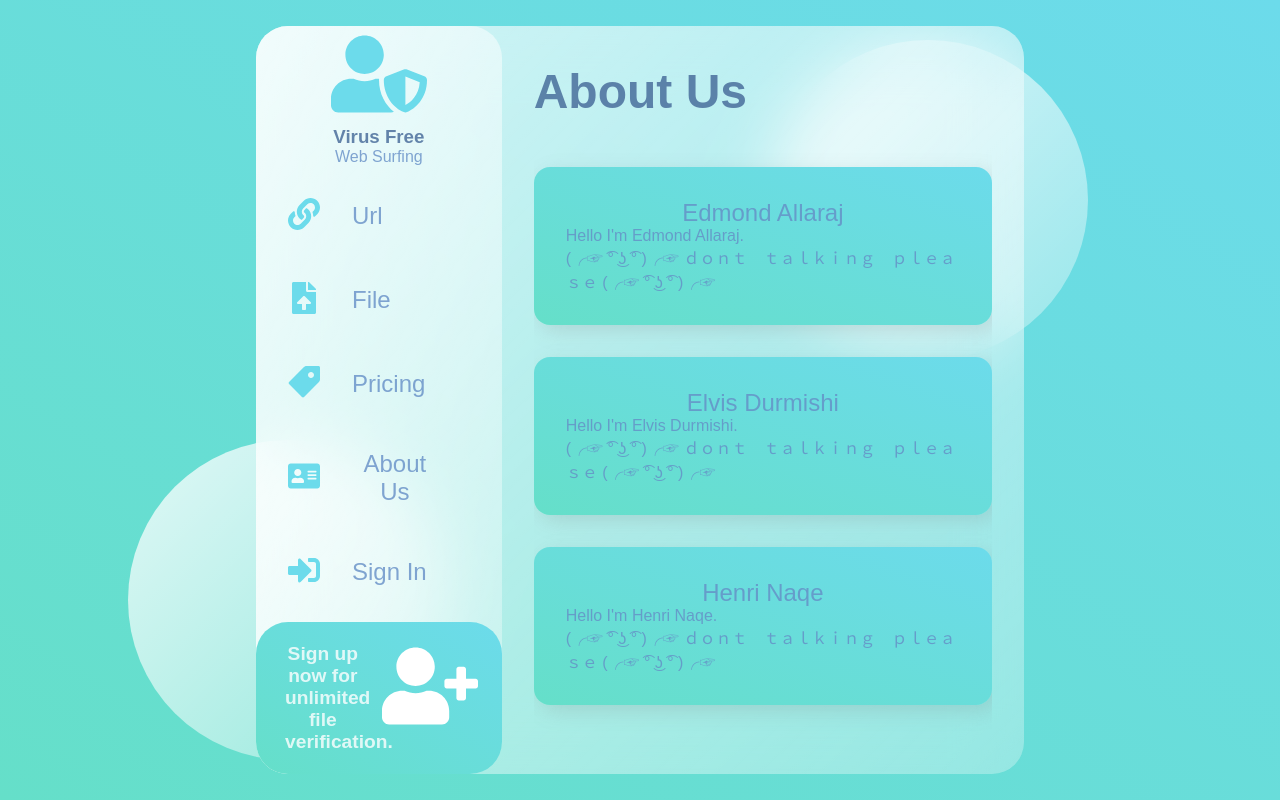
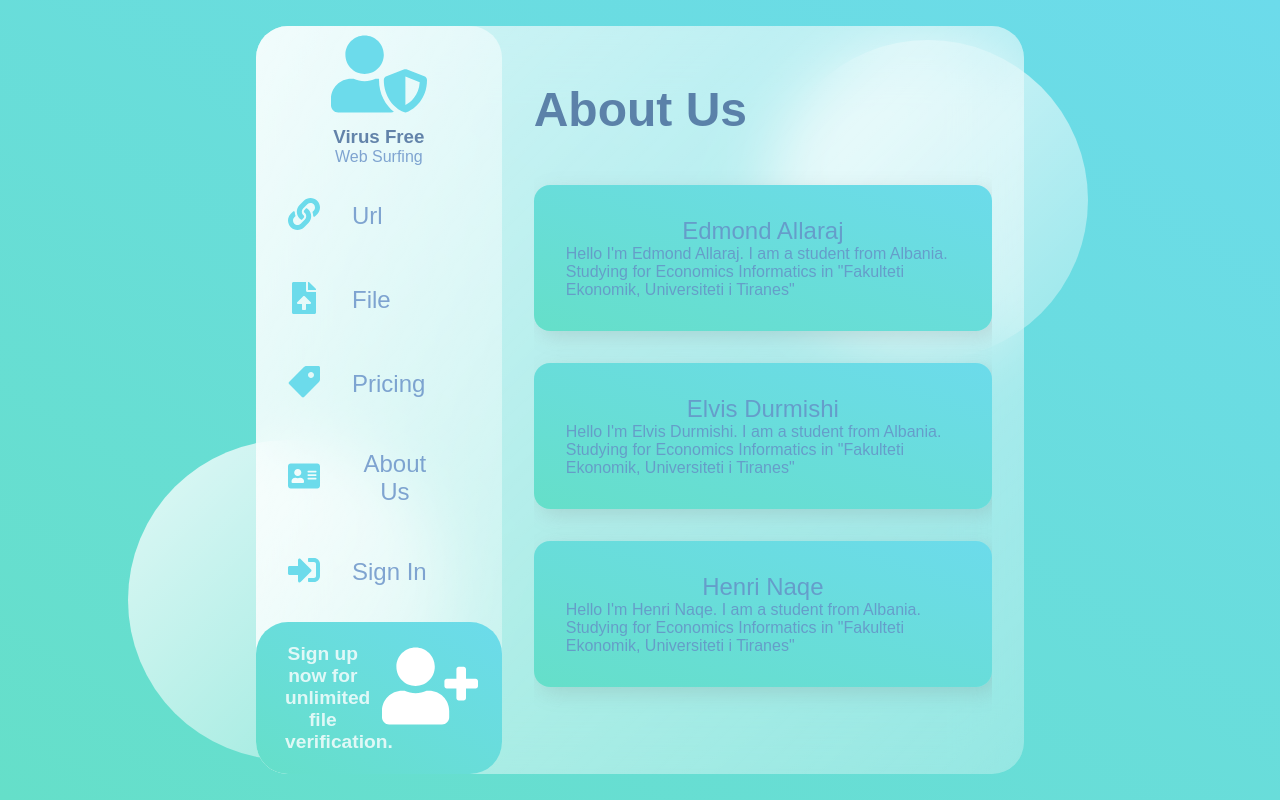
Before and after one commit to elvisdurmishi/virus-free, a React (Create React App) app: page /about-us in a window 1280 px wide. Built offline with nearby package versions, Linux system fonts and the light colour scheme.

Commit message:
changed about us

```diff
--- a/src/pages/AboutUs.js
+++ b/src/pages/AboutUs.js
@@ -12,8 +12,9 @@ function AboutUs() {
           <div className="card-info">
             <h2 className="card-title">Edmond Allaraj</h2>
             <p>
-              Hello I'm Edmond Allaraj. <br></br>(╭☞ ͡° ͜ʖ ͡° )╭☞
-              ｄｏｎｔ　ｔａｌｋｉｎｇ　ｐｌｅａｓｅ (╭☞ ͡° ͜ʖ ͡° )╭☞
+              Hello I'm Edmond Allaraj. I am a student from Albania. Studying
+              for Economics Informatics in "Fakulteti Ekonomik, Universiteti i
+              Tiranes"
             </p>
           </div>
         </div>
@@ -21,8 +22,9 @@ function AboutUs() {
           <div className="card-info">
             <h2 className="card-title">Elvis Durmishi</h2>
             <p>
-              Hello I'm Elvis Durmishi. <br></br>(╭☞ ͡° ͜ʖ ͡° )╭☞
-              ｄｏｎｔ　ｔａｌｋｉｎｇ　ｐｌｅａｓｅ (╭☞ ͡° ͜ʖ ͡° )╭☞
+              Hello I'm Elvis Durmishi. I am a student from Albania. Studying
+              for Economics Informatics in "Fakulteti Ekonomik, Universiteti i
+              Tiranes"
             </p>
           </div>
         </div>
@@ -30,8 +32,9 @@ function AboutUs() {
           <div className="card-info">
             <h2 className="card-title">Henri Naqe</h2>
             <p>
-              Hello I'm Henri Naqe. <br></br>(╭☞ ͡° ͜ʖ ͡° )╭☞
-              ｄｏｎｔ　ｔａｌｋｉｎｇ　ｐｌｅａｓｅ (╭☞ ͡° ͜ʖ ͡° )╭☞
+              Hello I'm Henri Naqe. I am a student from Albania. Studying for
+              Economics Informatics in "Fakulteti Ekonomik, Universiteti i
+              Tiranes"
             </p>
           </div>
         </div>
```
Also changed, not shown: 1 other file (tests, documents, lock files or other folders).
